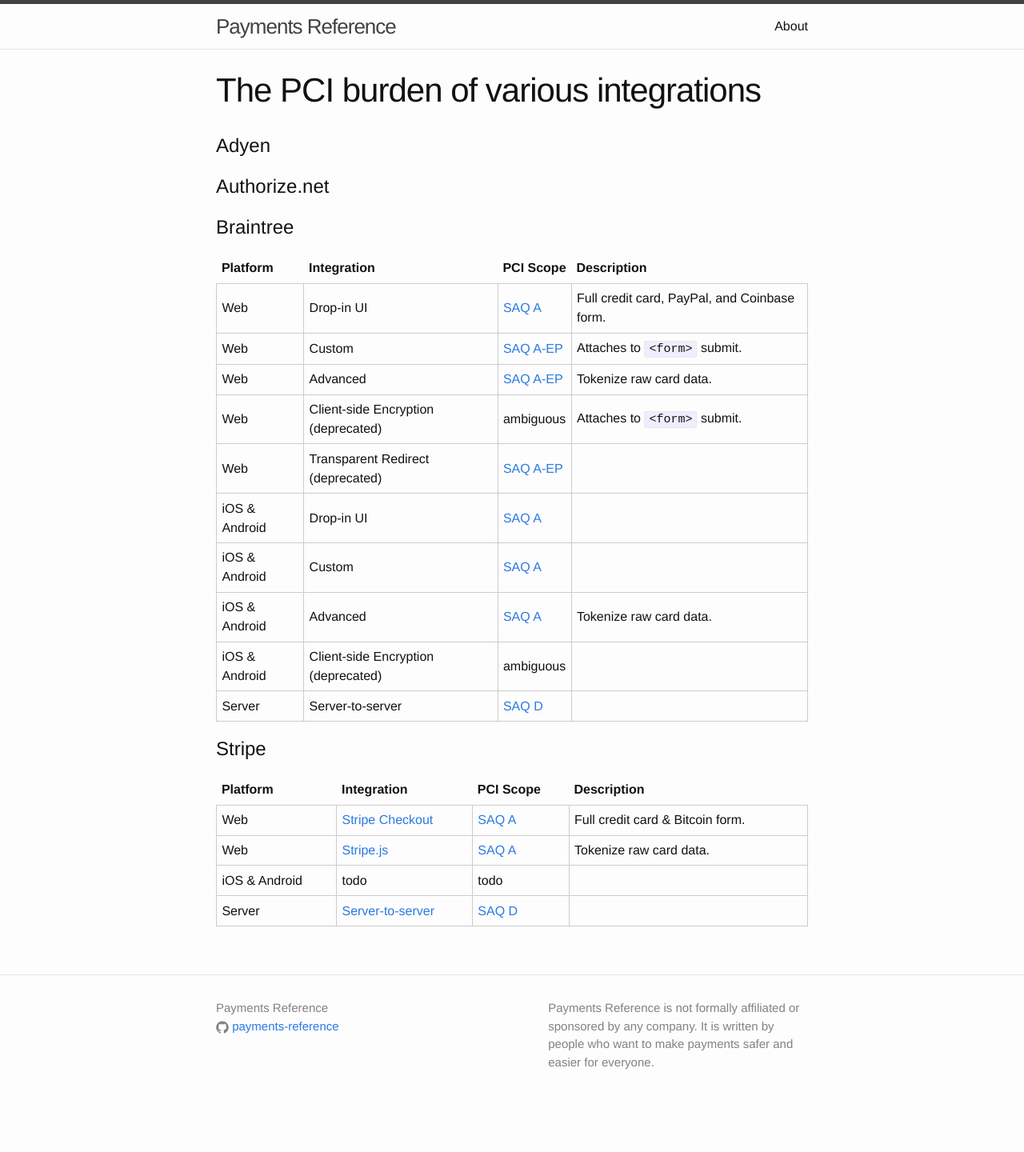
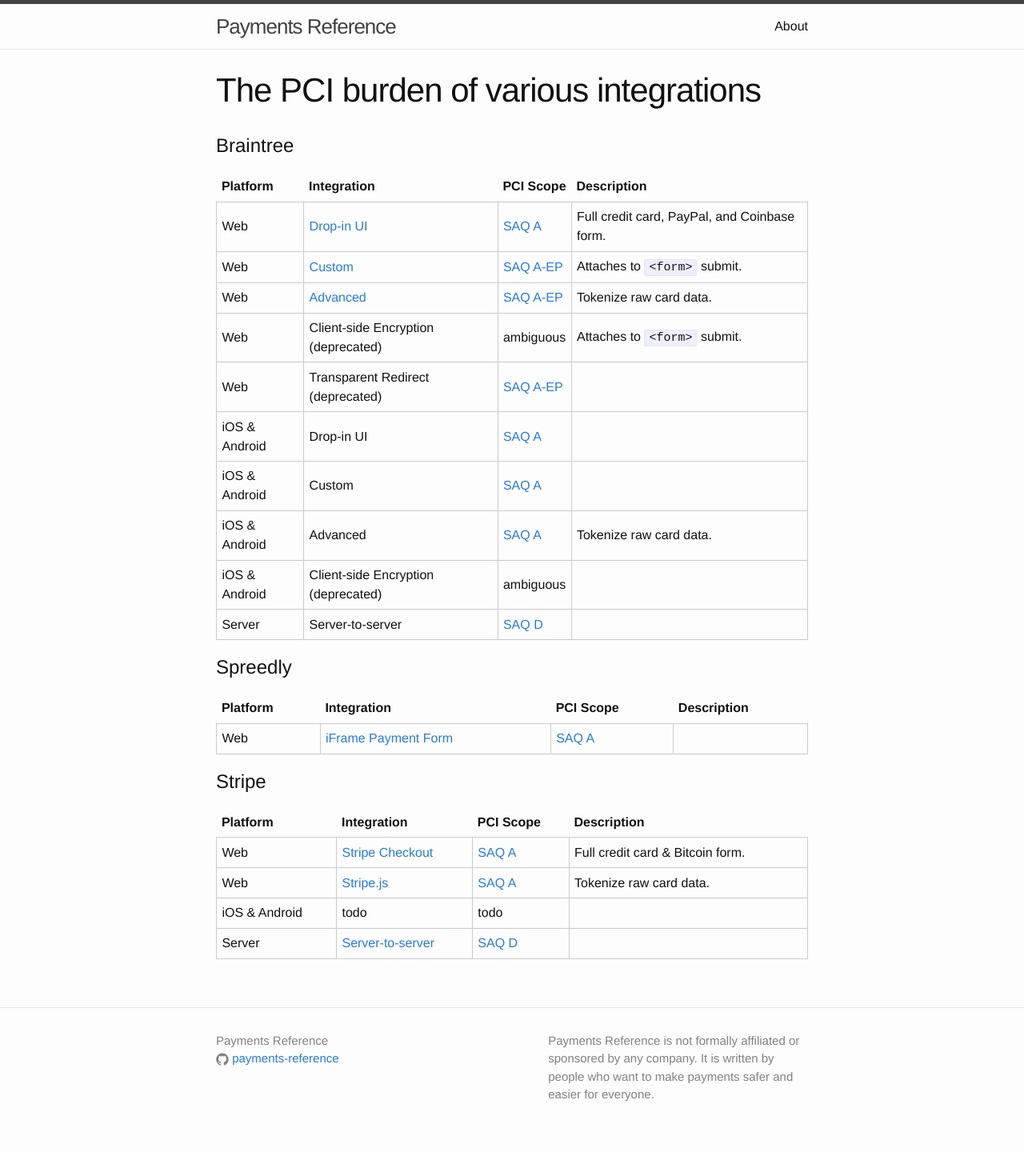
Before and after one commit to payments-reference/payments-reference, a Jekyll site: the page built from pci-compliance/integrations.md, in a window 1280 px wide. Shown: the whole page at 80% size. Built offline with Jekyll 4.4.1, drawn with Linux system fonts in a browser that asks for light colours; before the commit the page ends 1399 px from its top, so only the background shows below that.

Commit message:
Add BT links and Spreedly to integrations page

```diff
--- a/pci-compliance/integrations.md
+++ b/pci-compliance/integrations.md
@@ -4,17 +4,13 @@ title: The PCI burden of various integrations
 permalink: /pci-compliance/integrations/
 ---
 
-# Adyen
-
-# Authorize.net
-
 # Braintree
 
 Platform | Integration | PCI Scope | Description
 -----|-----|-----|-----
-Web | Drop-in UI | [SAQ A](/pci-compliance/saqs/#saq-a) | Full credit card, PayPal, and Coinbase form.
-Web | Custom | [SAQ A-EP](/pci-compliance/saqs/#saq-a-ep) | Attaches to `<form>` submit.
-Web | Advanced | [SAQ A-EP](/pci-compliance/saqs/#saq-a-ep) | Tokenize raw card data.
+Web | [Drop-in UI](https://developers.braintreepayments.com/javascript/guides/drop-in) | [SAQ A](/pci-compliance/saqs/#saq-a) | Full credit card, PayPal, and Coinbase form.
+Web | [Custom](https://developers.braintreepayments.com/javascript/guides/credit-cards#client-side-integration) | [SAQ A-EP](/pci-compliance/saqs/#saq-a-ep) | Attaches to `<form>` submit.
+Web | [Advanced](https://developers.braintreepayments.com/javascript/guides/credit-cards#tokenize-card) | [SAQ A-EP](/pci-compliance/saqs/#saq-a-ep) | Tokenize raw card data.
 Web | Client-side Encryption (deprecated) | ambiguous | Attaches to `<form>` submit.
 Web | Transparent Redirect (deprecated) | [SAQ A-EP](/pci-compliance/saqs/#saq-a-ep) |
 iOS & Android | Drop-in UI | [SAQ A](/pci-compliance/saqs/#saq-a) |
@@ -22,6 +18,12 @@ iOS & Android | Custom | [SAQ A](/pci-compliance/saqs/#saq-a) |
 iOS & Android | Advanced | [SAQ A](/pci-compliance/saqs/#saq-a) | Tokenize raw card data.
 iOS & Android | Client-side Encryption (deprecated) | ambiguous |
 Server | Server-to-server | [SAQ D](/pci-compliance/saqs/#saq-d) |
+
+# Spreedly
+
+Platform | Integration | PCI Scope | Description
+-----|-----|-----|-----
+Web | [iFrame Payment Form](https://docs.spreedly.com/guides/adding-payment-methods/iframe/) | [SAQ A](/pci-compliance/saqs/#saq-a) |
 
 # Stripe
 
```
